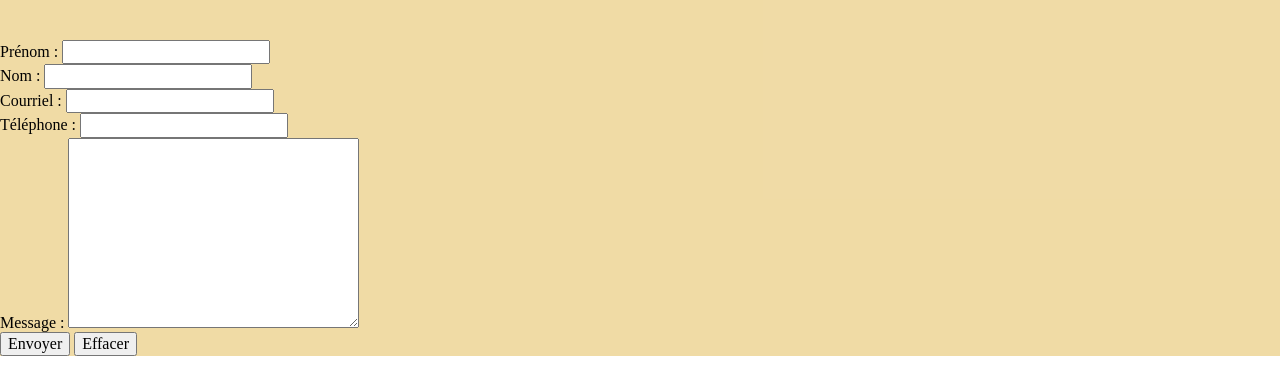
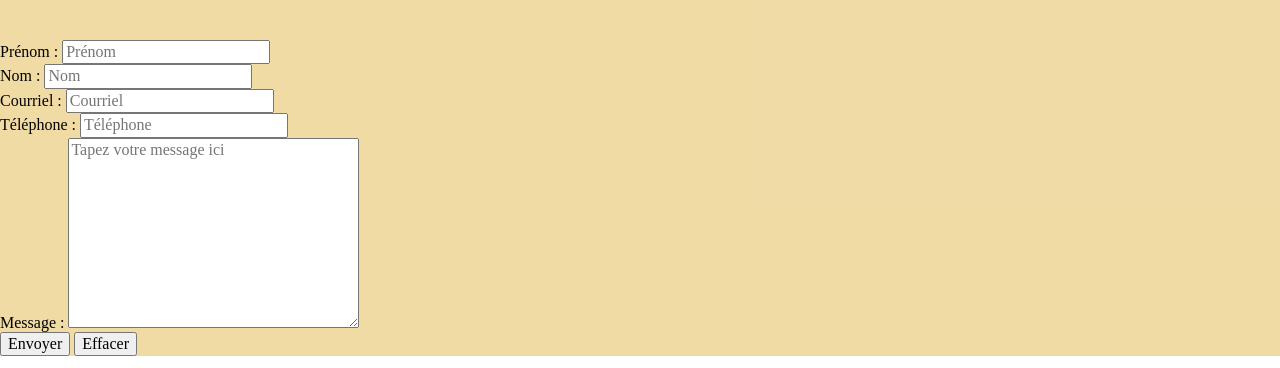
Before and after one commit to mmoison22/CV2022, a plain HTML site: page contact.html in a window 1280 px wide. Shown: the part 310-678 px from the top of the page. Drawn offline with Linux system fonts and the light colour scheme.

Commit message:
formulaire contact2

```diff
--- a/contact.html
+++ b/contact.html
@@ -47,11 +47,11 @@
         <section>
             <h1>Contact</h1>
             <form action="/response.html" method="post">
-                <div class="form"><label for="name">Prénom : </label><input type="text" id="name"></div>
-                <div class="form"><label for="surname">Nom : </label><input type="text" id="surname"></div>
-                <div class="form"><label for="email">Courriel : </label><input type="email" id="email"></div>
-                <div class="form"><label for="phone">Téléphone : </label><input type="text" id="phone"></div>
-                <div class="form"><label for="message">Message : </label><textarea name="" id="message" cols="30" rows="10"></textarea>
+                <div class="form"><label for="name">Prénom : </label><input type="text" id="name" placeholder="Prénom" required></div>
+                <div class="form"><label for="surname">Nom : </label><input type="text" id="surname" placeholder="Nom" required></div>
+                <div class="form"><label for="email">Courriel : </label><input type="email" id="email" placeholder="Courriel" required></div>
+                <div class="form"><label for="phone">Téléphone : </label><input type="text" id="phone" placeholder="Téléphone"></div>
+                <div class="form"><label for="message">Message : </label><textarea name="" id="message" cols="30" rows="10" placeholder="Tapez votre message ici" required></textarea>
                 <div class="buttons">
                     <input type="button" value="Envoyer">
                     <input type="reset" value="Effacer">
```
